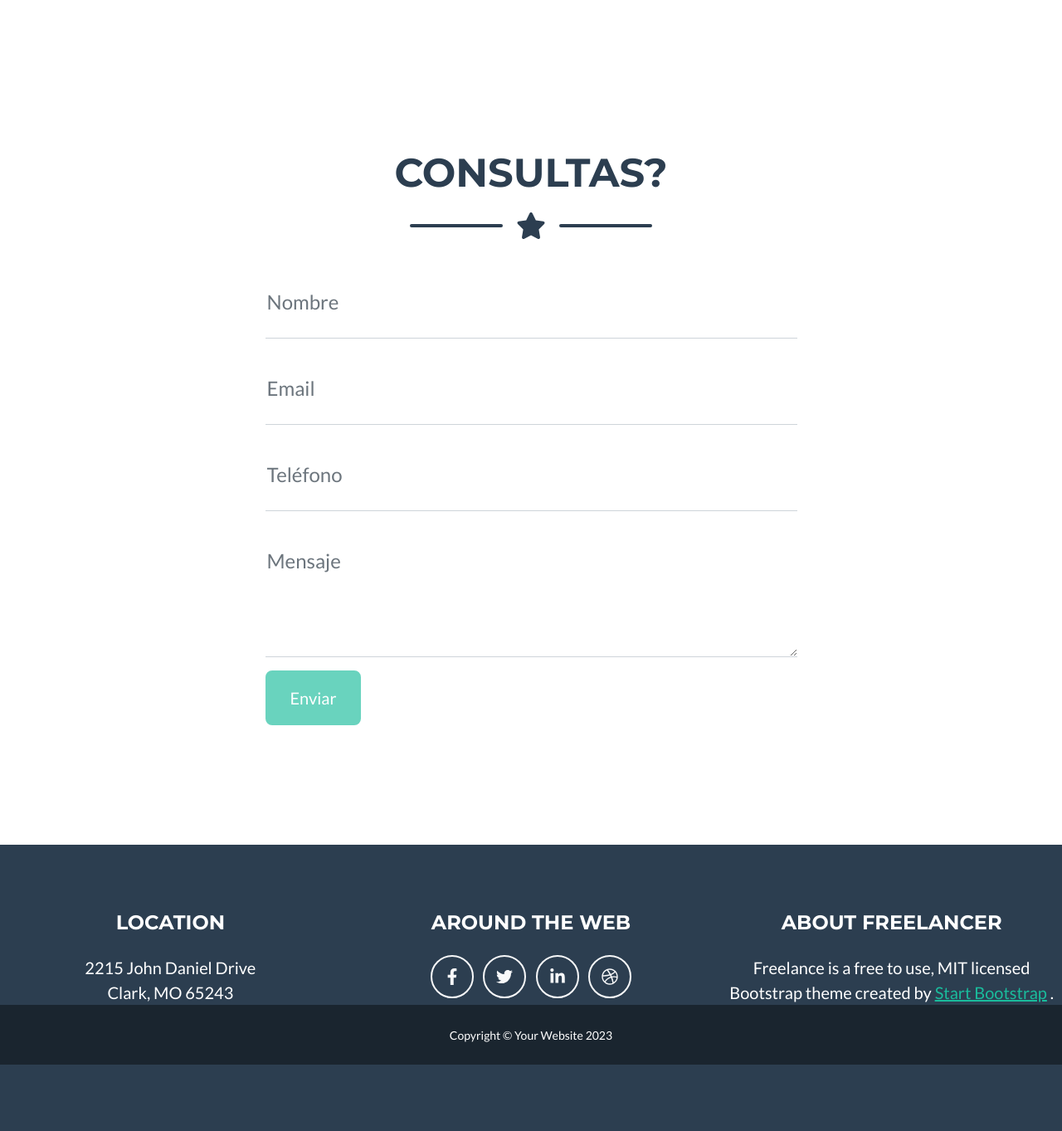
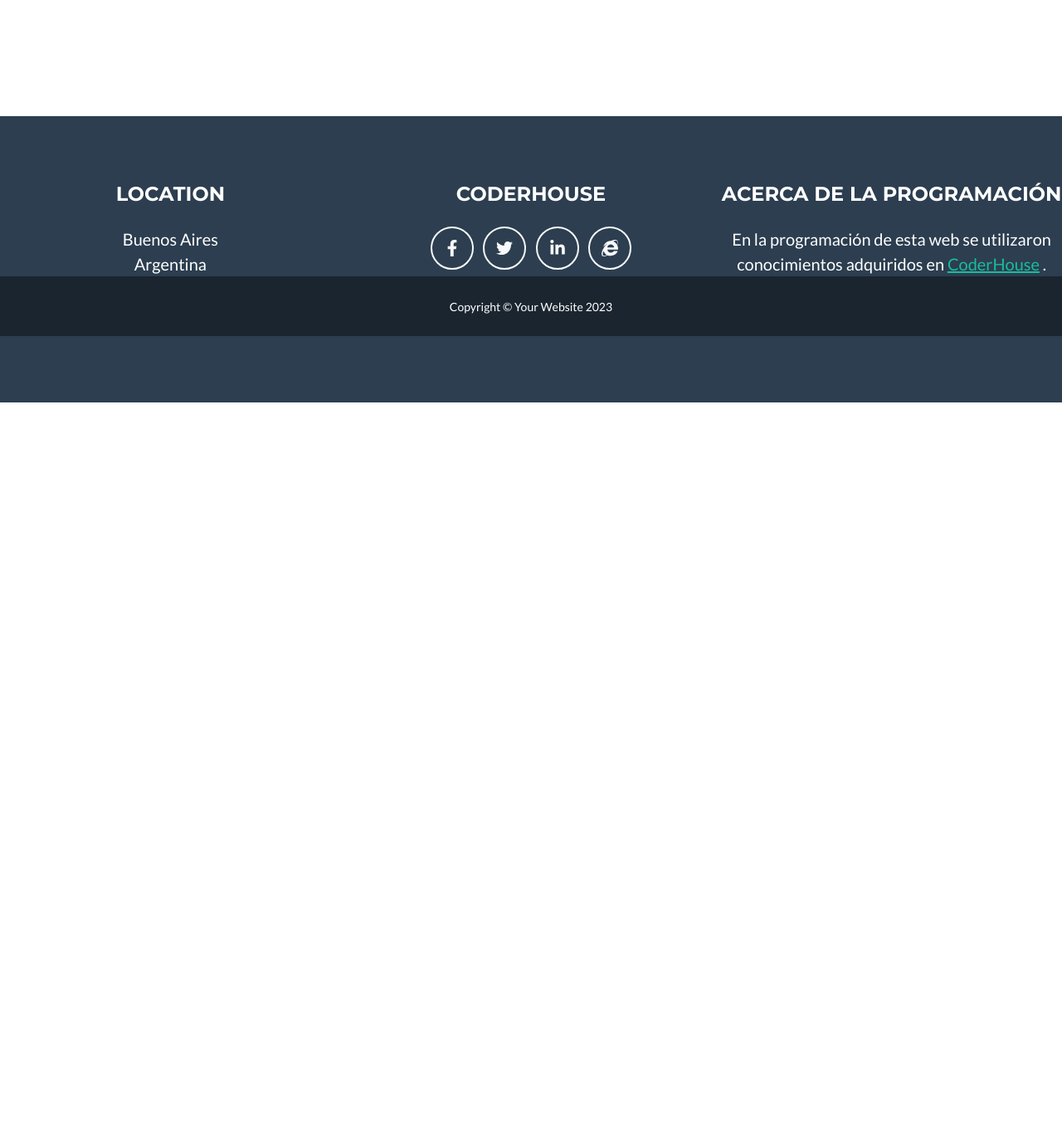
Before and after one commit to educadin19/PlaygroundFinalProject-Cadin, a Django app: page / in a window 1280 px wide. Shown: the part 1737-3100 px from the top of the page at 83% size. After the commit the page ends 2222 px from the top, so only its background shows below. Run offline with Django 5.2, Linux system fonts and the light colour scheme; some libraries are stand-ins or nearby versions.

Commit message:
Funcionalidades Terminadas

```diff
--- a/project/core/templates/core/footer_text.html
+++ b/project/core/templates/core/footer_text.html
@@ -9,25 +9,25 @@
  <div class="col-lg-4 mb-5 mb-lg-0">
     <h4 class="text-uppercase mb-4">Location</h4>
     <p class="lead mb-0">
-        2215 John Daniel Drive
+        Buenos Aires
         <br />
-        Clark, MO 65243
+        Argentina
     </p>
 </div>
 <!-- Footer Social Icons-->
 <div class="col-lg-4 mb-5 mb-lg-0">
-    <h4 class="text-uppercase mb-4">Around the Web</h4>
-    <a class="btn btn-outline-light btn-social mx-1" href="#!"><i class="fab fa-fw fa-facebook-f"></i></a>
-    <a class="btn btn-outline-light btn-social mx-1" href="#!"><i class="fab fa-fw fa-twitter"></i></a>
-    <a class="btn btn-outline-light btn-social mx-1" href="#!"><i class="fab fa-fw fa-linkedin-in"></i></a>
-    <a class="btn btn-outline-light btn-social mx-1" href="#!"><i class="fab fa-fw fa-dribbble"></i></a>
+    <h4 class="text-uppercase mb-4">CoderHouse</h4>
+    <a class="btn btn-outline-light btn-social mx-1" href="https://www.facebook.com/Coderhouse"><i class="fab fa-fw fa-facebook-f"></i></a>
+    <a class="btn btn-outline-light btn-social mx-1" href="https://twitter.com/coderhouse"><i class="fab fa-fw fa-twitter"></i></a>
+    <a class="btn btn-outline-light btn-social mx-1" href="https://www.linkedin.com/school/coderhouse"><i class="fab fa-fw fa-linkedin-in"></i></a>
+    <a class="btn btn-outline-light btn-social mx-1" href="https://www.coderhouse.com/"><i class="fab fa-fw fa-internet-explorer"></i></a>
 </div>
 <!-- Footer About Text-->
 <div class="col-lg-4">
-    <h4 class="text-uppercase mb-4">About Freelancer</h4>
+    <h4 class="text-uppercase mb-4">Acerca de la programación</h4>
     <p class="lead mb-0">
-        Freelance is a free to use, MIT licensed Bootstrap theme created by
-        <a href="http://startbootstrap.com">Start Bootstrap</a>
+        En la programación de esta web se utilizaron conocimientos adquiridos en
+        <a href="https://www.coderhouse.com/">CoderHouse</a>
         .
     </p>
 </div>
--- a/project/core/templates/core/index.html
+++ b/project/core/templates/core/index.html
@@ -11,6 +11,6 @@
     {% include 'core/masterhead.html' %}
     {% include 'core/mid.html' %}
     <!-- { include 'core/about.html' %} -->
-    {% include 'core/contact.html' %}
-    <!-- { include 'core/footer_text.html' %} -->
+    <!-- { include 'core/contact.html' %}
+    { include 'core/footer_text.html' %} -->
     {% endblock content %}
--- a/project/rutina/templates/rutina/ejercicio_list.html
+++ b/project/rutina/templates/rutina/ejercicio_list.html
@@ -9,6 +9,8 @@ Pela-fit | Ejercicios
 <header class="masthead bg-primary text-white text-center">
   <div class="container d-flex align-items-center flex-column">
 <div class="container">
+</header class="masterhead bg-primary text- black text-center">
+<div class="container d-flex align-items-center flex-column">
   <h1 class="mt-4">Ejercicios</h1>
 
   <div class="mb-4">
--- a/project/rutina/templates/rutina/ejerciciorutina_list.html
+++ b/project/rutina/templates/rutina/ejerciciorutina_list.html
@@ -9,6 +9,8 @@ Pela-fit | Rutinas
 <header class="masthead bg-primary text-white text-center">
   <div class="container d-flex align-items-center flex-column">
 <div class="container">
+</header class="masterhead bg-primary text- black text-center">
+<div class="container d-flex align-items-center flex-column">
   <h1 class="mt-4">Rutinas</h1>
 
   <div class="mb-4">
```
Also changed, not shown: project/rutina/templates/rutina/index.html (+5 -4 lines), project/db.sqlite3.
